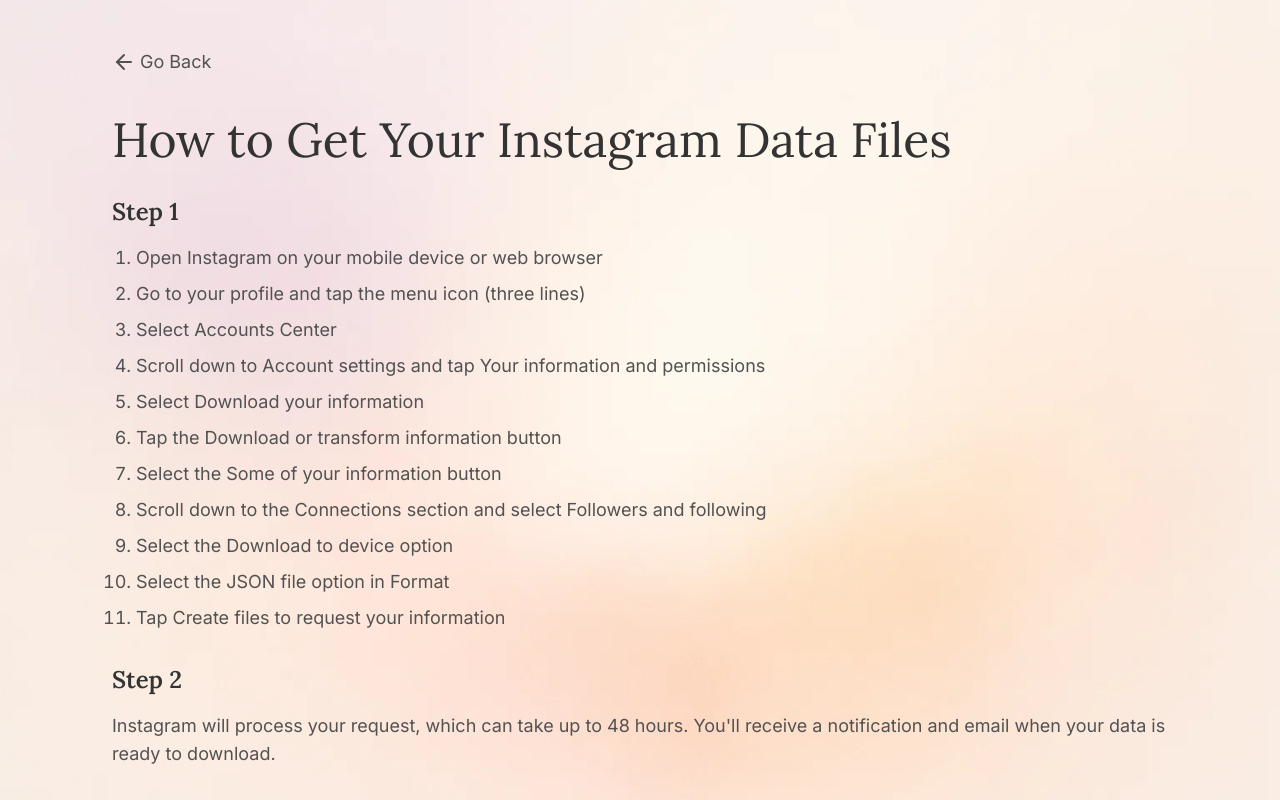
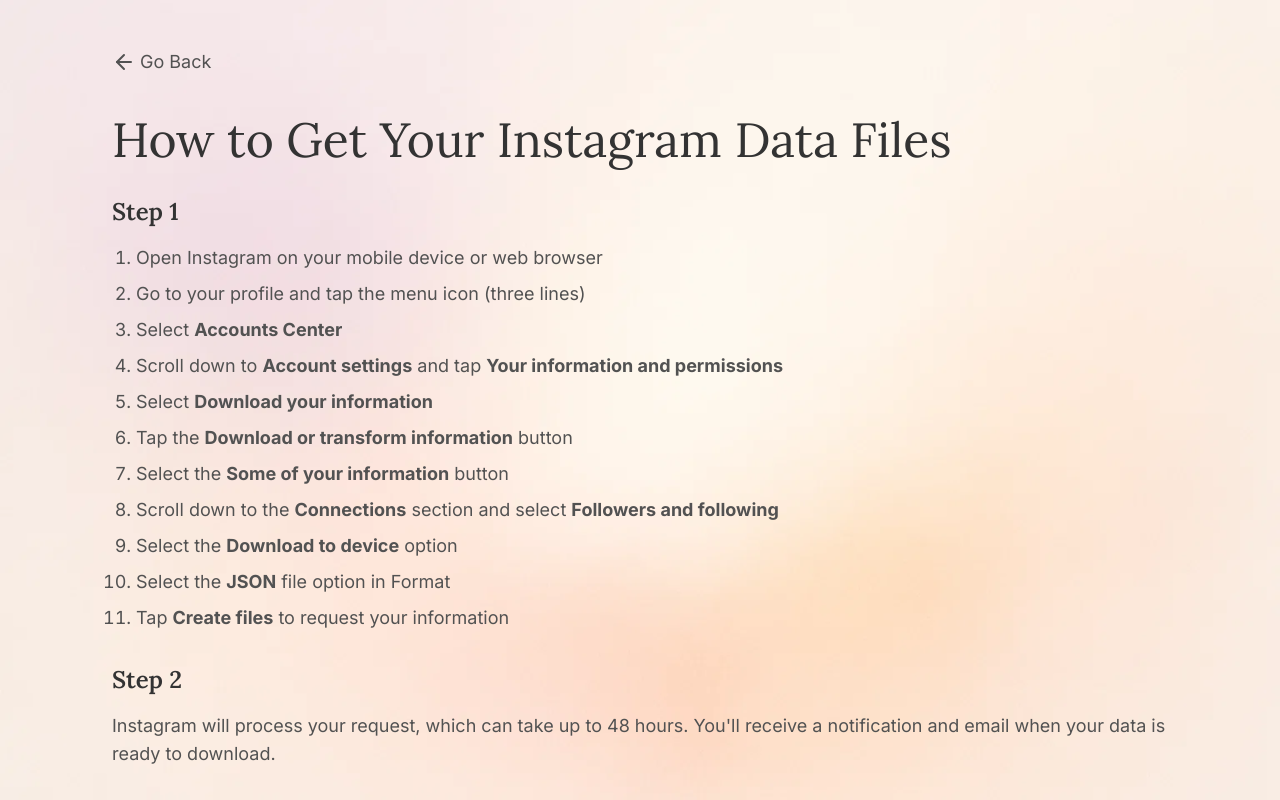
Before and after one commit to Eric-Zhang-Developer/follow-diff, a Next.js app: page /tutorial in a window 1280 px wide. Shown: the top 800 px of the page. Built offline with nearby package versions, Linux system fonts and the light colour scheme.

Commit message:
style: selective bolding for step 1 instructions

```diff
--- a/src/app/tutorial/page.tsx
+++ b/src/app/tutorial/page.tsx
@@ -22,21 +22,23 @@ export default function Tutorial() {
           <ol className="text-secondary list-decimal space-y-2 pl-6 text-lg">
             <li>Open Instagram on your mobile device or web browser</li>
             <li>Go to your profile and tap the menu icon (three lines)</li>
-            <li>Select Accounts Center</li>
             <li>
-              Scroll down to Account settings and tap Your information and
-              permissions
+              Select <strong>Accounts Center</strong>
             </li>
-            <li>Select Download your information</li>
-            <li>Tap the Download or transform information button</li>
-            <li>Select the Some of your information button</li>
             <li>
-              Scroll down to the Connections section and select Followers and
-              following
+              Scroll down to <strong>Account settings</strong> and tap{" "}
+              <strong>Your information and permissions</strong>
             </li>
-            <li>Select the Download to device option</li>
-            <li>Select the JSON file option in Format</li>
-            <li>Tap Create files to request your information</li>
+            <li>Select <strong>Download your information</strong></li>
+            <li>Tap the <strong>Download or transform information</strong> button</li>
+            <li>Select the <strong>Some of your information</strong> button</li>
+            <li>
+              Scroll down to the <strong>Connections</strong> section and select <strong>Followers and
+              following</strong>
+            </li>
+            <li>Select the <strong>Download to device</strong> option</li>
+            <li>Select the <strong>JSON</strong> file option in Format</li>
+            <li>Tap <strong>Create files</strong> to request your information</li>
           </ol>
         </section>
 
```
